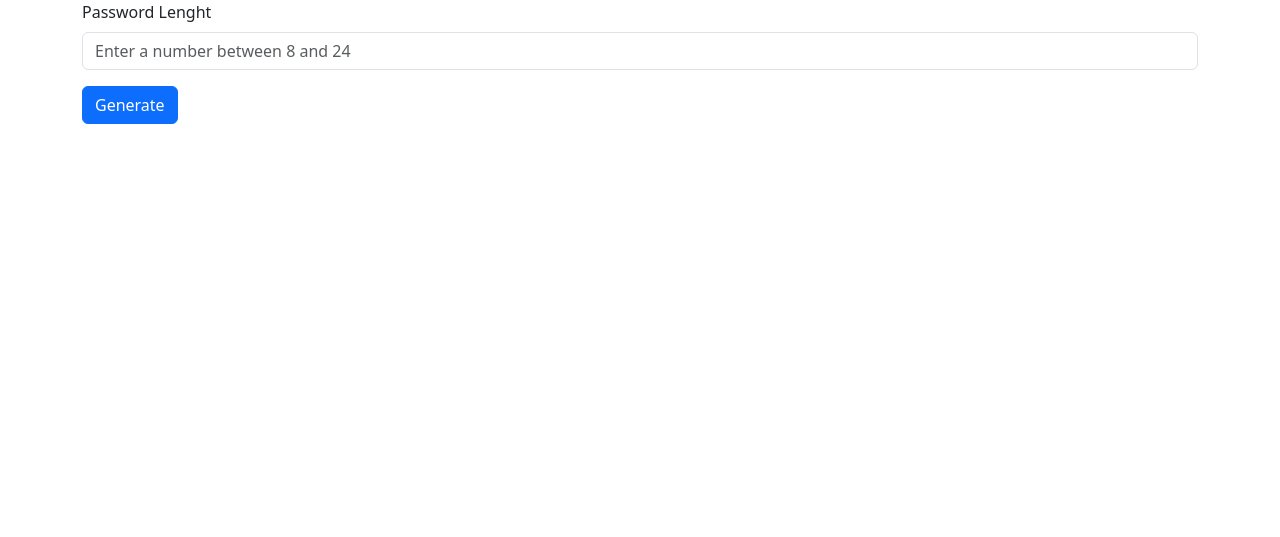
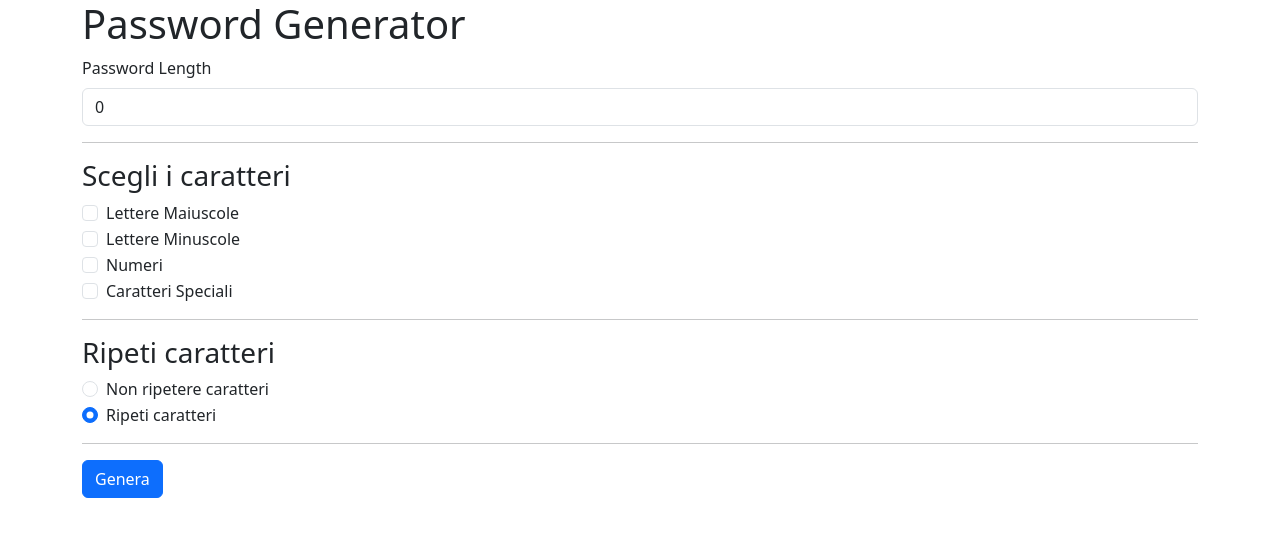
Before and after one commit to easygode/php-strong-password-generator, a PHP site: page / in a window 1280 px wide. Shown: the top 537 px of the page. Run offline with PHP 8.4, Linux system fonts and the light colour scheme.

Commit message:
esercizio corretto

```diff
--- /dev/null
+++ b/functions.php
@@ -0,0 +1,72 @@
+<?php
+function generatePassword($length, $repeat, $characters){
+
+var_dump($characters);
+
+$password = '';
+
+//caratteri generazione password
+$lettere_minuscole = ["a", "b", "c", "d", "e", "f", "g", "h", "i", "j", "k", "l", "m", "n", "o", "p", "q", "r", "s", "t", "u", "v", "w", "x", "y", "z"];
+$lettere_maiuscole = ["A","B","C","D","E","F","G","H","I","J","K","L","M","N","O","P","Q","R","S","T","U","V","W","X","Y","Z"];
+$numeri = ["0", "1", "2", "3", "4", "5", "6", "7", "8", "9"];
+$caratteri_speciali = ["!","@", "#", "$", "%", "^", "&", "*", "-", "+", "/", "?"];
+
+
+if(count($characters) === 0){
+//modello caratteri generazione password
+$range_caratteri = array_merge($lettere_minuscole, $lettere_maiuscole, $numeri, $caratteri_speciali);
+} else {
+
+
+    $temp_array = [];
+
+    //lettere maiuscole
+    if(in_array('a', $characters)){
+        //var_dump('Aggiungo lettere maiuscole');
+        $temp_array = array_merge($temp_array, $lettere_maiuscole);
+    }
+
+    if(in_array('b', $characters)){
+        //var_dump('Aggiungo lettere minuscole');
+        $temp_array = array_merge($temp_array, $lettere_minuscole);
+    }
+
+    if(in_array('c', $characters)){
+        //var_dump('Aggiungo numeri');
+        $temp_array = array_merge($temp_array, $numeri);
+    }
+
+    if(in_array('d', $characters)){
+        //var_dump('Aggiungo caratteri speciali');
+        $temp_array = array_merge($temp_array, $caratteri_speciali);
+
+    }
+
+    $range_caratteri = $temp_array;
+    // var_dump($range_caratteri);
+    // die();
+}
+
+if($repeat === '1'){
+
+    for($i = 1; $i <= $length; $i++){
+        $random = rand(0, count($range_caratteri)-1);
+        $char = $range_caratteri[$random];
+        $password .= $char;
+    }
+
+} else {
+
+    while(strlen($password) < $length){
+        $random = rand(0, count($range_caratteri)-1);
+        $char = $range_caratteri[$random];
+
+        if(!str_contains($password, $char)){
+            $password .= $char;
+        }
+    }
+
+}
+
+return $password;
+}
--- a/index.php
+++ b/index.php
@@ -1,3 +1,22 @@
+<?php
+
+require_once __DIR__.'/functions.php';
+
+session_start();
+
+$password = '';
+$password_length = isset($_GET['password-length']) ? $_GET['password-length'] : 0;
+$repeat = isset($_GET['repeat']) ? $_GET['repeat'] : 1;
+$characters = isset($_GET['characters']) ? $_GET['characters'] : [];
+
+if(!empty($password_length)){
+
+    $password = generatePassword($password_length, $repeat, $characters);
+    $_SESSION['password'] = $password;
+    header('location: ./result.php');
+}
+
+?>
 <!DOCTYPE html>
 <html lang="en">
 <head>
@@ -5,22 +24,60 @@
     <meta http-equiv="X-UA-Compatible" content="IE=edge">
     <meta name="viewport" content="width=device-width, initial-scale=1.0">
     <title>PHP Password Generator</title>
-    <!-- Bootstrap  -->
+    <!-- bootstrap css -->
     <link href="https://cdn.jsdelivr.net/npm/bootstrap@5.3.0-alpha3/dist/css/bootstrap.min.css" rel="stylesheet" integrity="sha384-KK94CHFLLe+nY2dmCWGMq91rCGa5gtU4mk92HdvYe+M/SXH301p5ILy+dN9+nJOZ" crossorigin="anonymous">
 </head>
 <body>
     <div class="container">
-    <form>
-        <div class="mb-3">
-            <label for="password-lenght" class="form-label">Password Lenght</label>
-            <input type="number" class="form-control" id="password-lenght" min="8" max="24" placeholder="Enter a number between 8 and 24">
-        </div>
-        <button type="submit" class="btn btn-primary">Generate</button>
-    </form>
-</div>
-
-
-<!-- Bootstrap js  -->
-<script src="https://cdn.jsdelivr.net/npm/bootstrap@5.3.0-alpha3/dist/js/bootstrap.bundle.min.js" integrity="sha384-ENjdO4Dr2bkBIFxQpeoTz1HIcje39Wm4jDKdf19U8gI4ddQ3GYNS7NTKfAdVQSZe" crossorigin="anonymous"></script>
+        <h1>Password Generator</h1>
+        <form action="index.php" method="GET">
+            <div class="mb-3">
+                <label for="password-length" class="form-label">Password Length</label>
+                <input type="number" value="<?php echo $password_length; ?>" name="password-length" class="form-control" id="password-length" min="8" max="24">
+            </div>
+            <hr>
+            <h3>Scegli i caratteri</h3>
+            <div class="form-check">
+                <input class="form-check-input" type="checkbox" id="flexCheckDefault" name="characters[]" value="a">
+                <label class="form-check-label" for="flexCheckDefault">
+                    <span>Lettere Maiuscole</span>
+                </label>
+            </div>
+            <div class="form-check">
+                <input class="form-check-input" type="checkbox" id="flexCheckChecked" name="characters[]" value="b">
+                <label class="form-check-label" for="flexCheckChecked">
+                    <span>Lettere Minuscole</span>
+                </label>
+            </div>
+            <div class="form-check">
+                <input class="form-check-input" type="checkbox" id="flexCheckChecked" name="characters[]" value="c">
+                <label class="form-check-label" for="flexCheckChecked">
+                    <span>Numeri</span>
+                </label>
+            </div>
+             <div class="form-check">
+                <input class="form-check-input" type="checkbox" id="flexCheckChecked" name="characters[]" value="d">
+                <label class="form-check-label" for="flexCheckChecked">
+                    <span>Caratteri Speciali</span>
+                </label>
+            </div>
+            <hr>
+            <h3>Ripeti caratteri</h3>
+            <div class="form-check">
+                <input class="form-check-input" type="radio" name="repeat" id="flexRadioDefault1" value="0">
+                <label class="form-check-label" for="flexRadioDefault1">
+                    <span>Non ripetere caratteri</span>
+                </label>
+            </div>
+            <div class="form-check">
+            <input class="form-check-input" type="radio" name="repeat" id="flexRadioDefault2" value="1" checked>
+            <label class="form-check-label" for="flexRadioDefault2">
+                <span>Ripeti caratteri</span>
+            </label>
+            </div>
+            <hr>
+            <button type="submit" class="btn btn-primary">Genera</button>
+        </form>
+    </div>
 </body>
 </html>
```
Also changed, not shown: result.php (added, +26 -0 lines).
